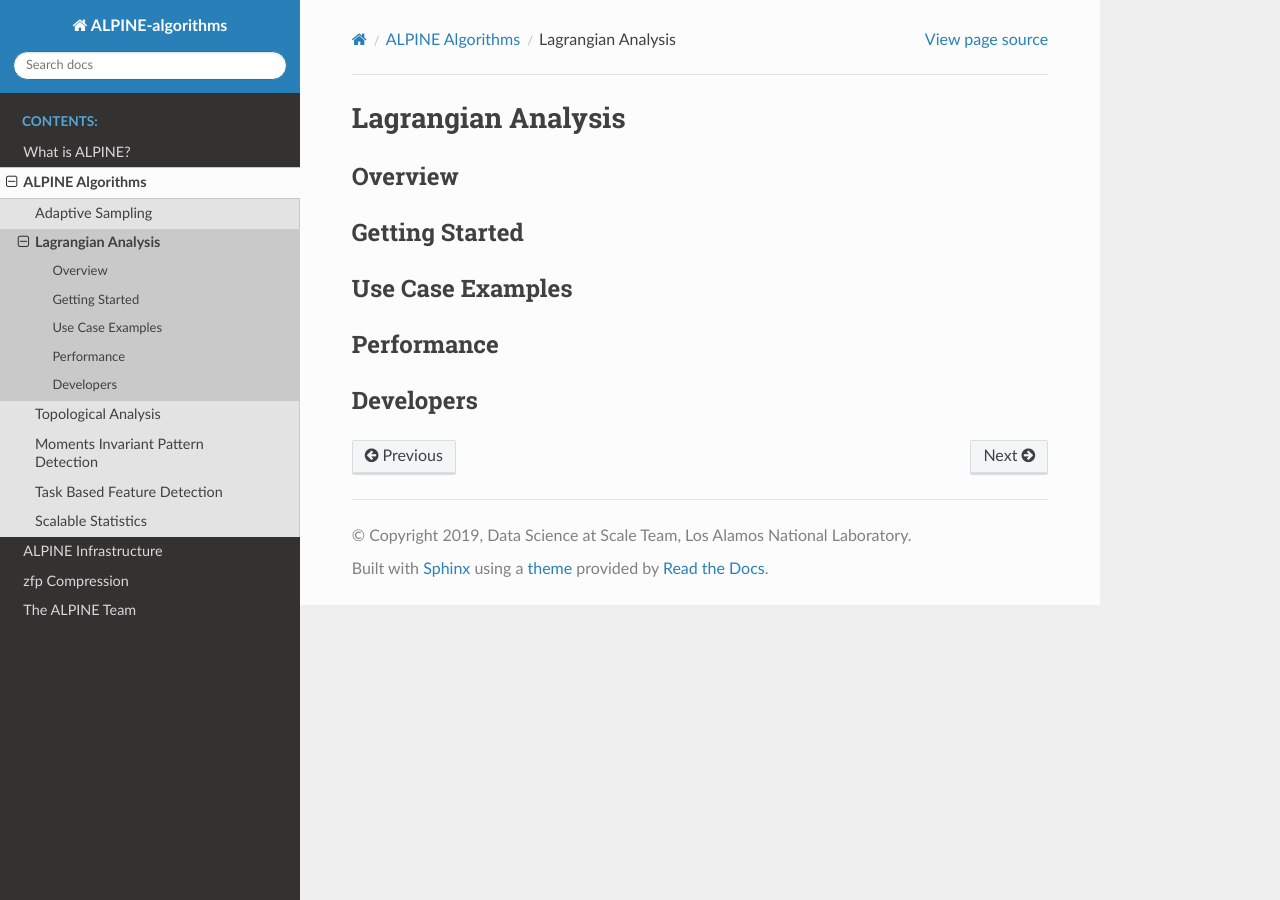
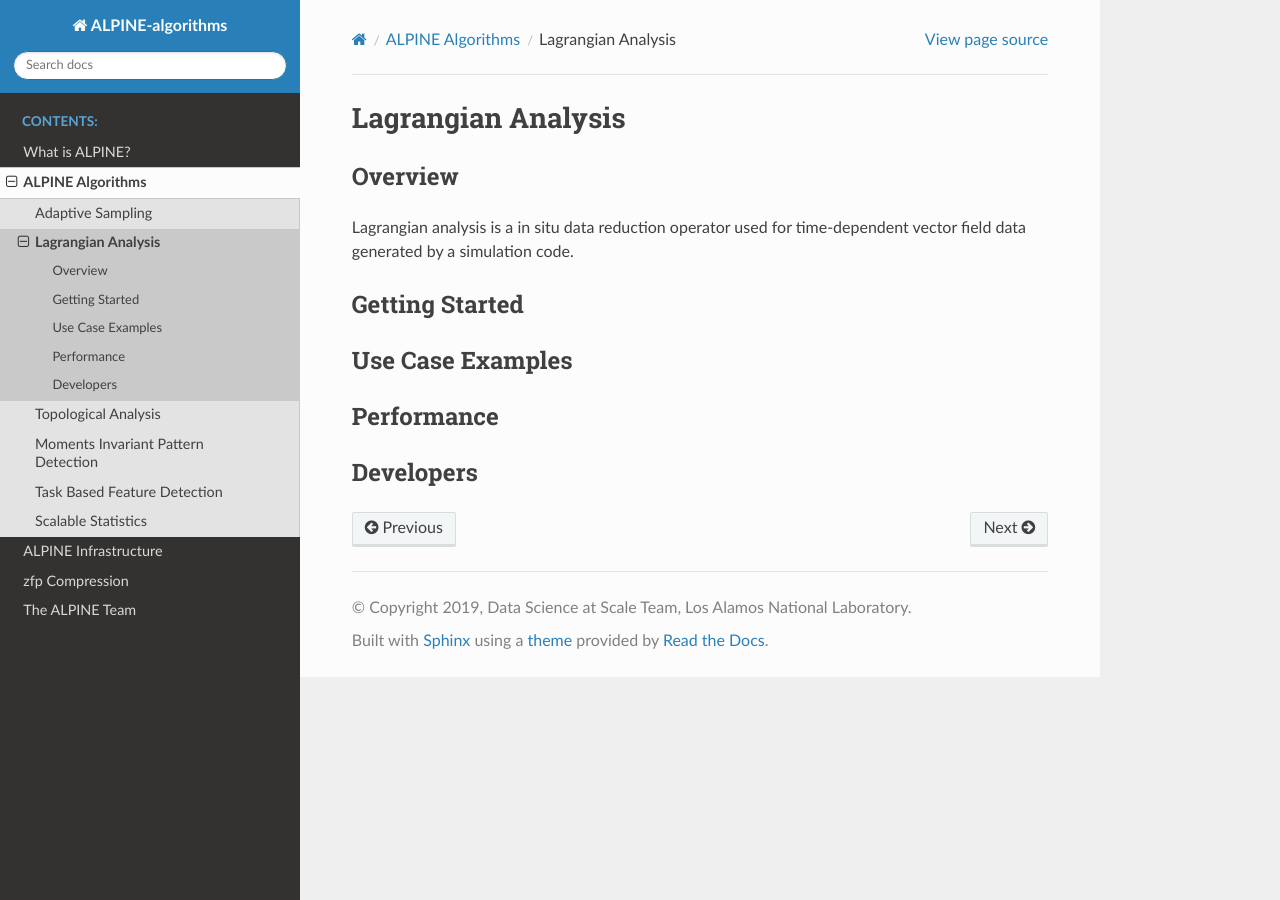
Before and after one commit to Alpine-DAV/algorithms, a Sphinx documentation site: the page built from docs/source/lagrangian.rst, in a window 1280 px wide. Built offline with Sphinx 7.4.7 and the Read the Docs theme 2.0.0, drawn with Linux system fonts in a browser that asks for light colours; formulas are drawn with MathJax 3.

Commit message:
Update lagrangian.rst

```diff
--- a/docs/source/lagrangian.rst
+++ b/docs/source/lagrangian.rst
@@ -5,6 +5,8 @@ Lagrangian Analysis
 
 Overview
 ^^^^^^^^
+Lagrangian analysis is a in situ data reduction operator used for time-dependent vector field data generated by a simulation code.
+
 
 Getting Started
 ^^^^^^^^^^^^^^^
```
